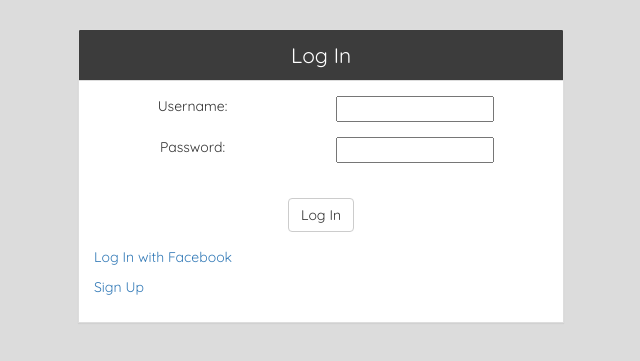
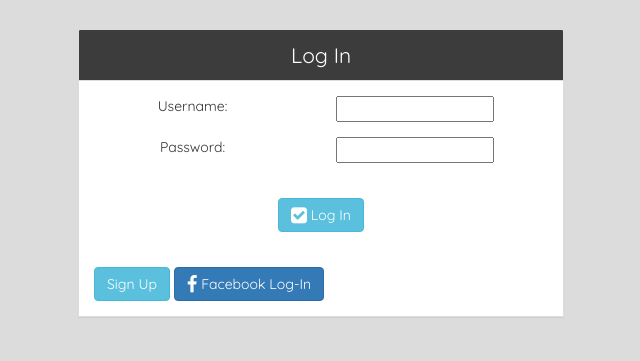
Before and after one commit to georgesitoniv/Your-Space, a Django app: page /login/ in a window 1280 px wide. Shown: the part 51-412 px from the top of the page, without its empty margins (334-974 px from the left). Run offline with Django 3.2, Linux system fonts and the light colour scheme; some libraries are stand-ins or nearby versions.

Commit message:
added icons to buttons in log-in and register form

```diff
--- a/YourSpace/account/views.py
+++ b/YourSpace/account/views.py
@@ -46,7 +46,7 @@ class LogIn(AnonymousRequiredMixin, View):
                 else:
                     message.error(request,"Account Disabled")
             else:
-                messages.error(request, "User does not exist")
+                messages.error(request, "Invalid Username or Password")
 
         context = {
             'form': form
--- a/YourSpace/templates/account/register.html
+++ b/YourSpace/templates/account/register.html
@@ -41,7 +41,7 @@
          <br>
          <div class="form-group">
            <div class="col-sm-offset-5 col-sm-5">
-             <button type="submit" class="btn btn-default">Sign Up</button>
+             <button type="submit" class="btn btn-info "><i class="fa fa-check-square-o fa-lg" aria-hidden="true"></i> Sign Up</button>
            </div>
           </div>
         </form>
--- a/YourSpace/templates/base.html
+++ b/YourSpace/templates/base.html
@@ -14,6 +14,8 @@
 
     <link rel="stylesheet" href = "{% static "css/yourspace.css" %}">
     <link href='https://fonts.googleapis.com/css?family=Quicksand' rel='stylesheet' type='text/css'>
+    <link href='https://maxcdn.bootstrapcdn.com/font-awesome/4.6.3/css/font-awesome.min.css' rel='stylesheet' type='text/css'>
+
 
   </head>
 
--- a/YourSpace/templates/registration/login.html
+++ b/YourSpace/templates/registration/login.html
@@ -40,13 +40,14 @@
           <br>
            <div class="form-group">
              <div class="col-sm-offset-1 col-sm-10">
-               <button type="submit" class="btn btn-default">Log In</button>
+               <button type="submit" class="btn btn-info"><i class="fa fa-check-square fa-lg" aria-hidden="true"></i> Log In</button>
              </div>
            </div>
         </form>
+        <br>
+        <a class="btn btn-info" href="{% url 'account:register' %}">Sign Up</a>
+        <a class="btn btn-primary" href="{% url "social:begin" "facebook" %}"><i class="fa fa-facebook fa-lg" aria-hidden="true"></i> Facebook Log-In</a>
 
-        <p><a href="{% url "social:begin" "facebook" %}">Log In with Facebook</a></p>
-        <p><a href="{% url 'account:register' %}">Sign Up</a></p>
       </div>
     </div>
 
```
Also changed, not shown: YourSpace/db.sqlite3.
